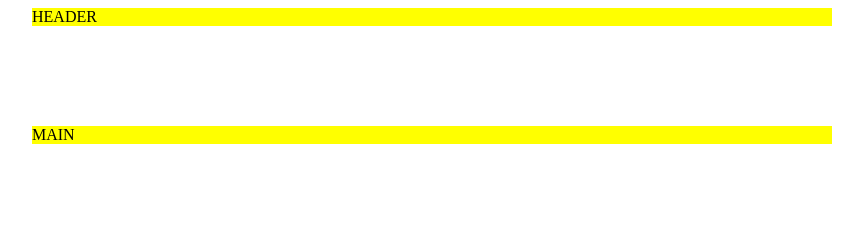
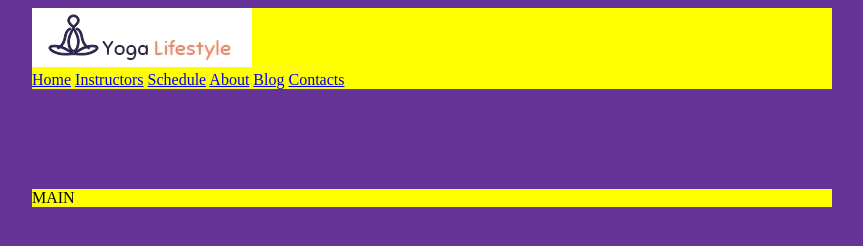
Before and after one commit to lukastabu/04-yoga, a website: page index.html in a window 1280 px wide. Shown: the whole page, without its empty margins (208-1071 px from the left). Drawn offline with Linux system fonts and the light colour scheme.

Commit message:
logo and layout added

```diff
--- a/index.html
+++ b/index.html
@@ -7,9 +7,17 @@
     <title>04-yoga</title>
     <link rel="stylesheet" href="./main.css">
 </head>
-<body>
+<body style="background-color:rebeccapurple;">
     <header>
-HEADER
+        <img src="./images/yoga-logp.png" alt="logo goes here">
+        <nav>
+            <a href="#">Home</a>
+            <a href="#">Instructors</a>
+            <a href="#">Schedule</a>
+            <a href="#">About</a>
+            <a href="#">Blog</a>
+            <a href="#">Contacts</a>
+        </nav>
     </header>
     <main>
 MAIN
--- a/main.css
+++ b/main.css
@@ -3,6 +3,12 @@ header, main {
             width: 800px;
             margin-left: calc( 50% - 400px);
         }
-main {
+img {
+
+}
+nav {
+
+}
+        main {
             margin-top: 100px;
         }
```
Also changed, not shown: images/yoga-lifestyle.png (renamed from yoga-lifestyle.png), images/yoga-logp.png (added).
